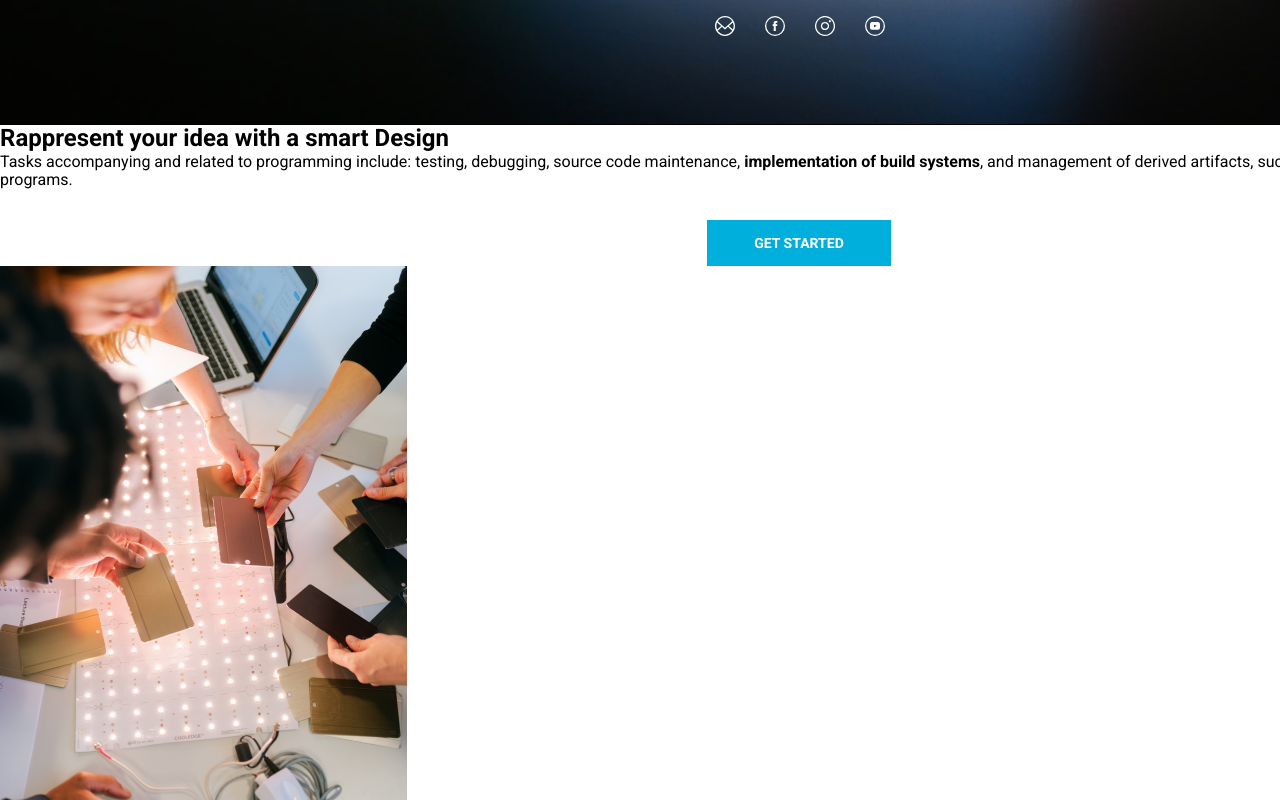
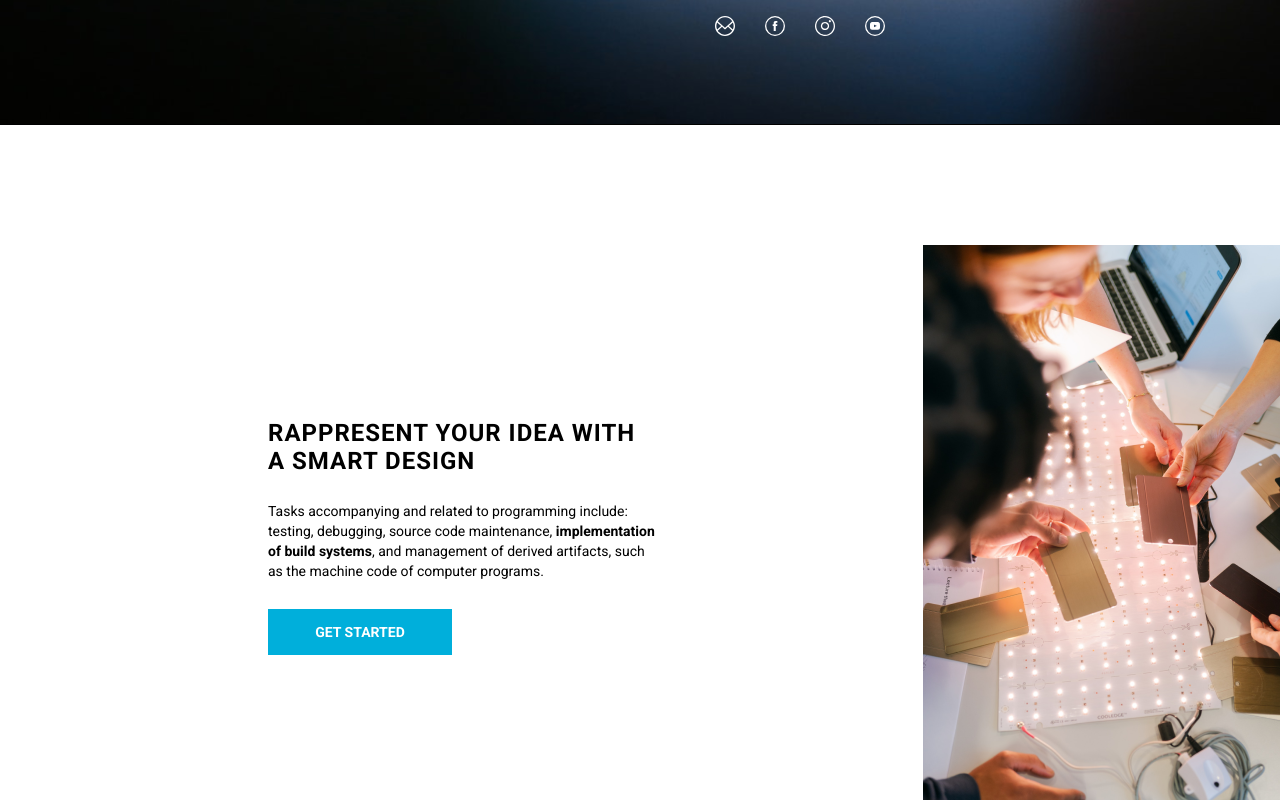
Before and after one commit to myfenix92/rs2020q3-projects, a plain HTML site: page webdev/index.html in a window 1280 px wide. Shown: the part 620-1420 px from the top of the page. Drawn offline with Linux system fonts and the light colour scheme.

Commit message:
feat: add style for second_section

```diff
--- a/webdev/style.css
+++ b/webdev/style.css
@@ -67,7 +67,7 @@ h1 {
     text-align: center;
     text-transform: uppercase;
     letter-spacing: 0.07em;
-    /* доделать letter */
+    padding-left: 6px;
     padding-top: 232px;
 }
 
@@ -103,3 +103,38 @@ h1 {
     margin-top: 183px;
     padding-bottom: 85px;
 }
+
+.second_section_h2 {
+    font-size: 24px;
+    font-weight: bold;
+    text-transform: uppercase;
+    letter-spacing: 1px;
+}
+
+.second_section {
+    background-color: white;
+    display: grid;
+    grid-template-columns: 800px 800px;
+}
+
+.second_section_info {
+    padding-left: 268px;
+    padding-right: 145px;
+    padding-top: 295px;
+}
+
+.second_section_text {
+    font-size: 14px;
+    padding-top: 25px;
+    line-height: 144%;
+}
+
+.btn_second_section {
+    margin-left: 0px;
+    margin-top: 28px;
+}
+
+.second_section_img {
+    margin-left: 123px;
+    margin-top: 120px;
+}
```
